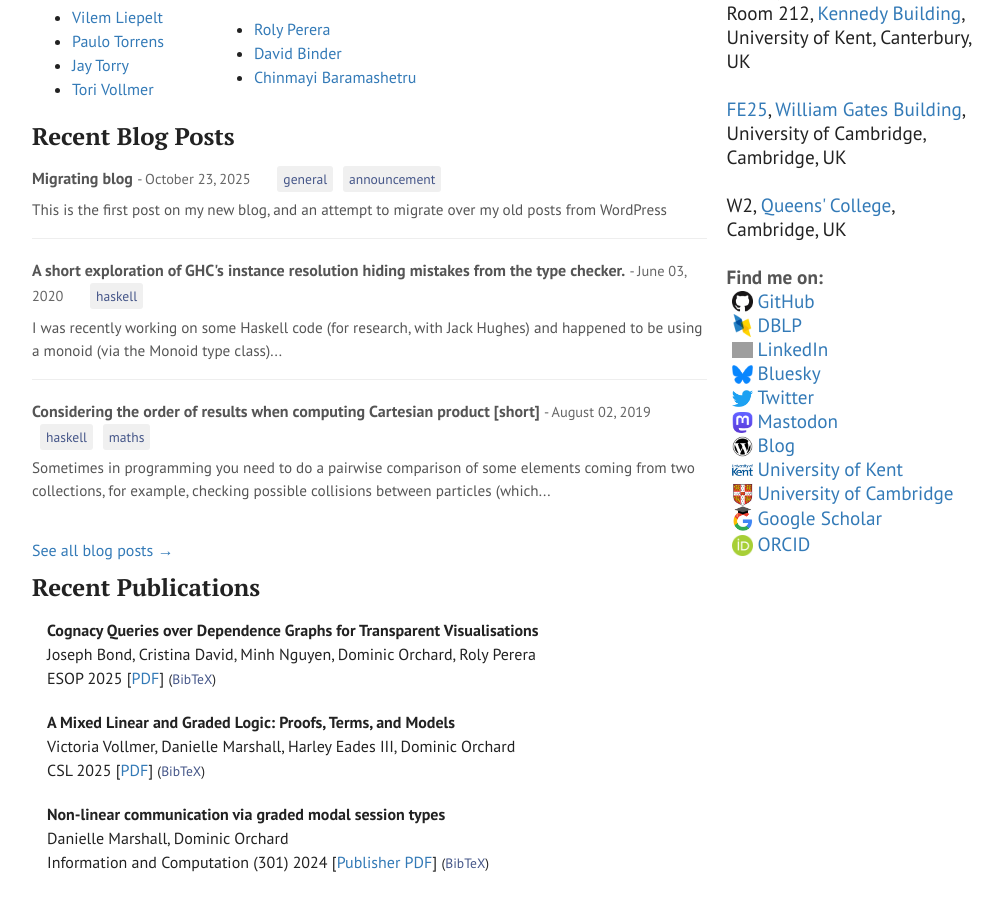
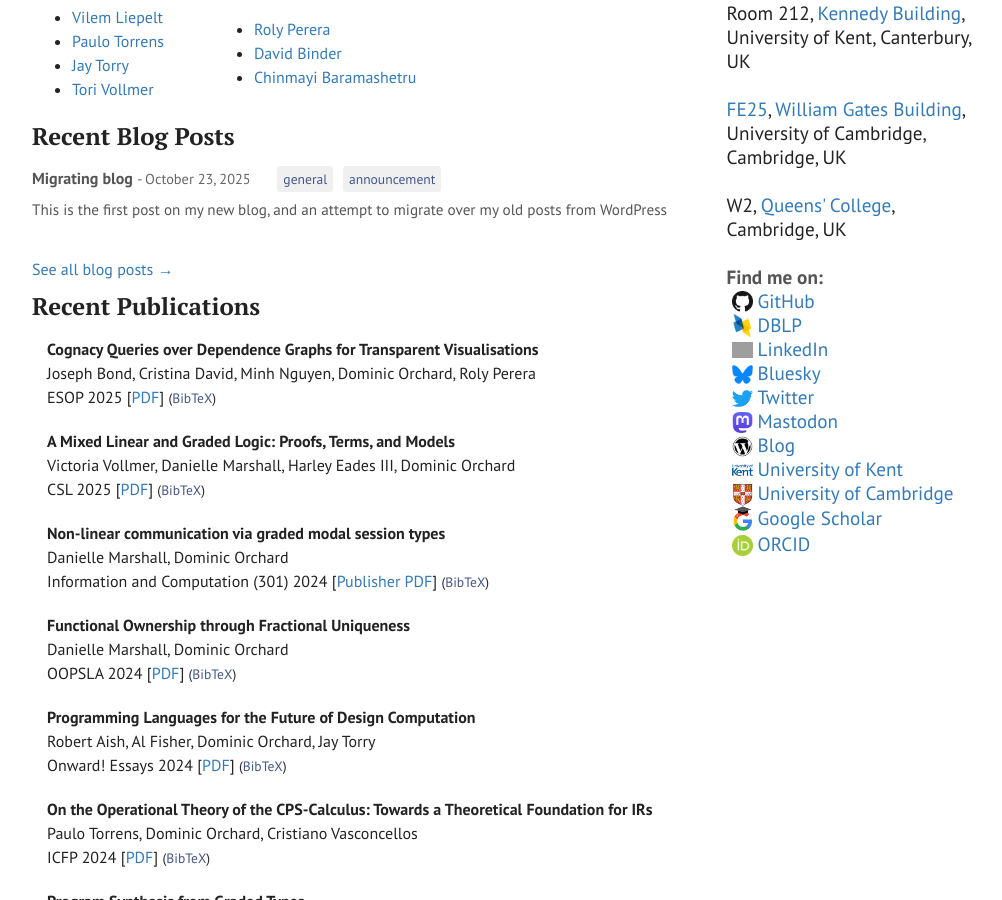
Before and after one commit to dorchard/dorchard.github.io, a Jekyll site: the page built from index.html, in a window 1280 px wide and 900 px high, scrolled down 612 px. Shown: the whole window, without its empty margins (233-1235 px from the left). Built offline with Jekyll 4.4.1, drawn with Linux system fonts in a browser that asks for light colours; grey boxes are pictures that could not be loaded.

Commit message:
limit to 1 for now

```diff
--- a/index.html
+++ b/index.html
@@ -89,7 +89,7 @@ sitemap:
     {% assign sorted_posts = site.blog | sort: 'date' | reverse %}
     {% if sorted_posts.size > 0 %}
     <ul class="blog-list-home">
-      {% for post in sorted_posts limit:3 %}
+      {% for post in sorted_posts limit:1 %}
       <li class="blog-item-home">
         <a href="{{ post.url }}"><strong>{{ post.title }}</strong></a>
         <span class="post-date-home"> - {{ post.date | date: "%B %d, %Y" }}</span>
```
